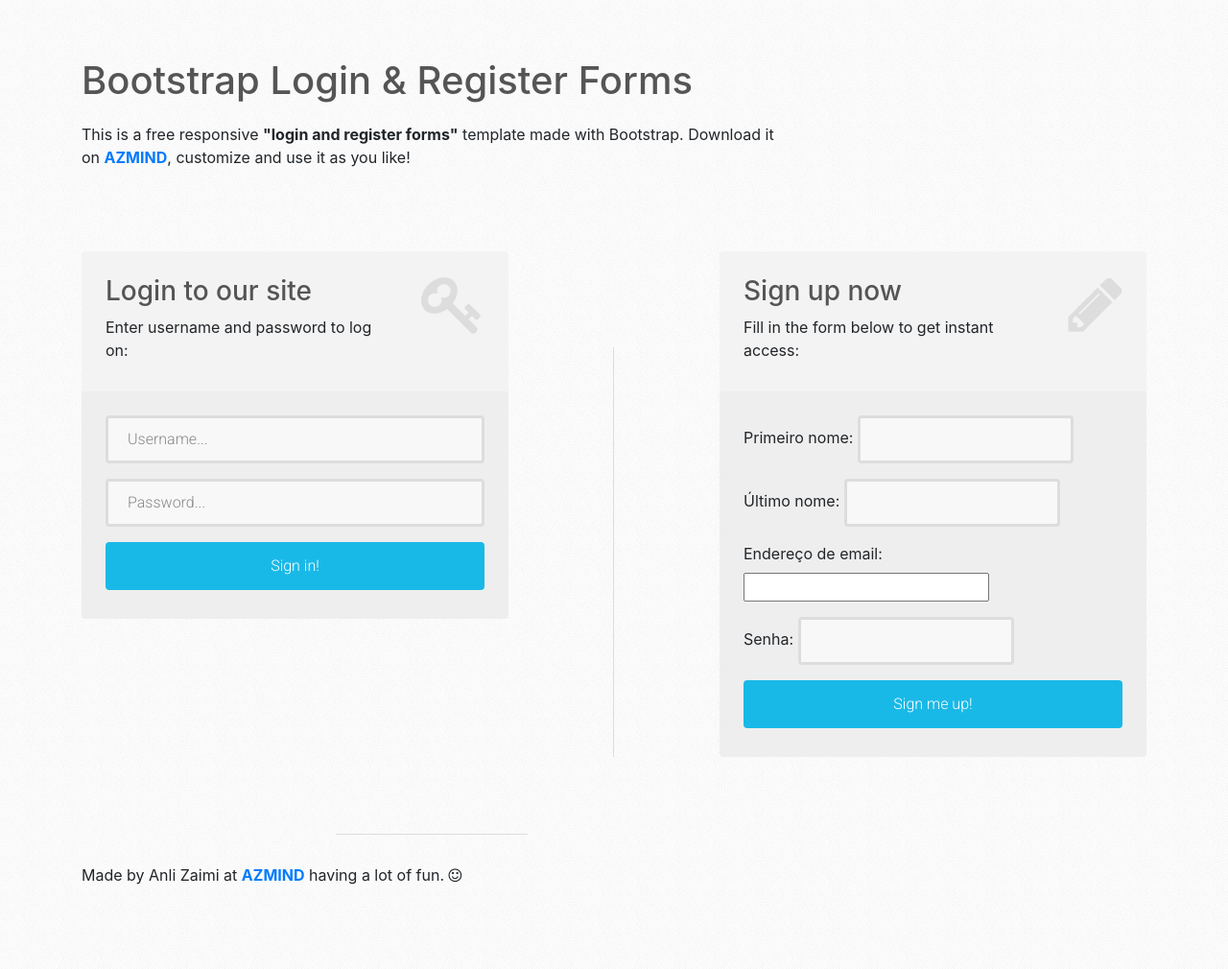
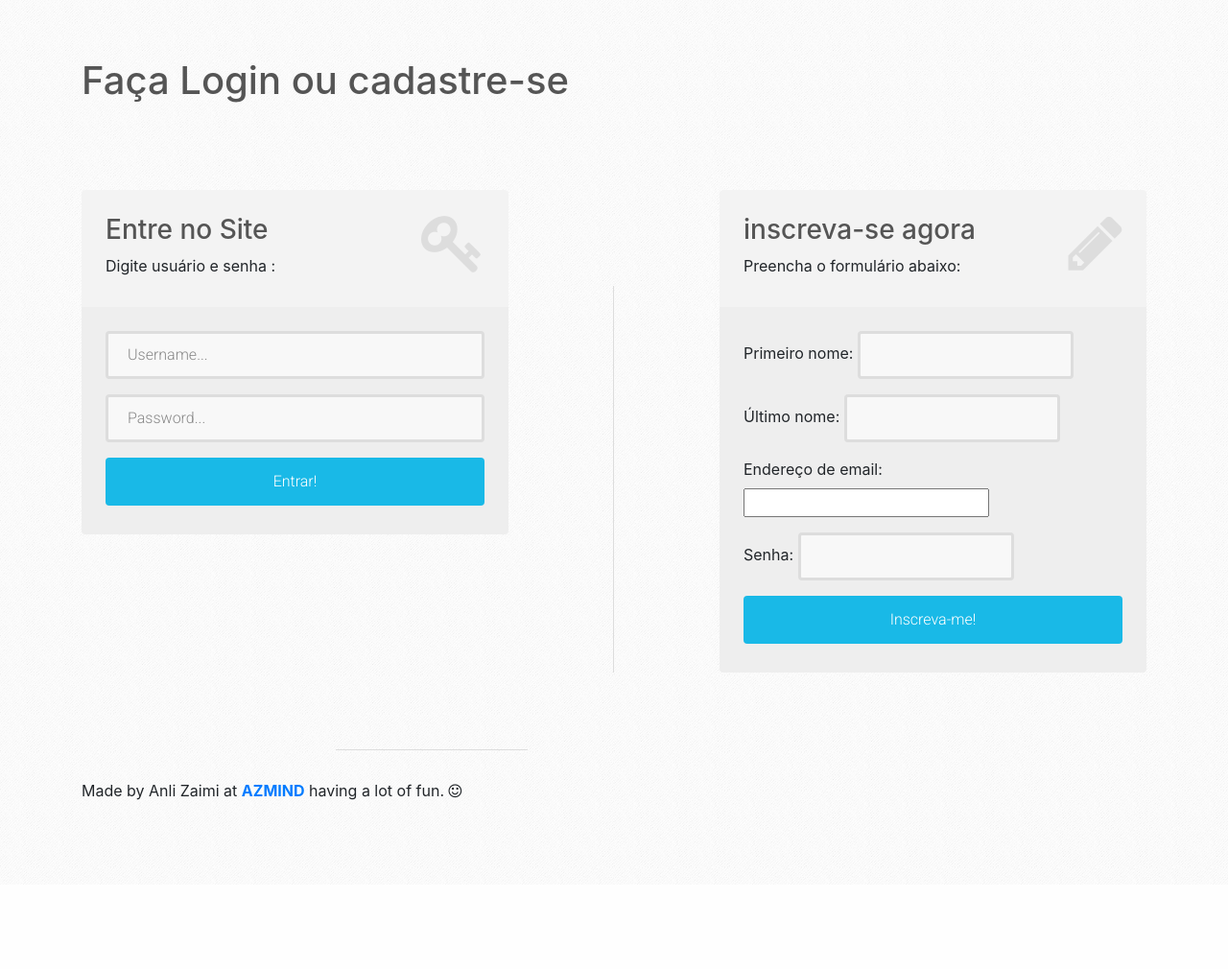
Before and after one commit to brunogomesifrn/pi19carros, a Django app: page /login_cadastro in a window 1280 px wide. Shown: the part 56-1066 px from the top of the page at 96% size. After the commit the page ends 974 px from the top, so only its background shows below. Run offline with Django 3.2, Linux system fonts and the light colour scheme; some libraries are stand-ins or nearby versions.

Commit message:
editei cadastro

```diff
--- a/core/templates/Login_Cadastro.html
+++ b/core/templates/Login_Cadastro.html
@@ -71,13 +71,9 @@
 
                 <div class="row">
                   <div class="col-sm-8 col-sm-offset-2 text">
-                    <h1>Bootstrap Login &amp; Register Forms</h1>
+                    <h1>Faça Login ou cadastre-se</h1>
                     <div class="description">
-                      <p>
-                        This is a free responsive <strong>"login and register forms"</strong> template made with Bootstrap.
-                        Download it on <a href="http://azmind.com" target="_blank"><strong>AZMIND</strong></a>,
-                        customize and use it as you like!
-                      </p>
+
                     </div>
                   </div>
                 </div>
@@ -88,8 +84,8 @@
                     <div class="form-box">
                       <div class="form-top">
                         <div class="form-top-left">
-                          <h3>Login to our site</h3>
-                          <p>Enter username and password to log on:</p>
+                          <h3>Entre no Site</h3>
+                          <p>Digite usuário e senha :</p>
                         </div>
                         <div class="form-top-right">
                           <i class="fa fa-key"></i>
@@ -105,7 +101,7 @@
                             <label class="sr-only" for="form-password">Password</label>
                             <input type="password" name="form-password" placeholder="Password..." class="form-password form-control" id="form-password">
                           </div>
-                          <button type="submit" class="btn">Sign in!</button>
+                          <button type="submit" class="btn">Entrar!</button>
                         </form>
                       </div>
                     </div>
@@ -122,8 +118,8 @@
                     <div class="form-box">
                       <div class="form-top">
                         <div class="form-top-left">
-                          <h3>Sign up now</h3>
-                          <p>Fill in the form below to get instant access:</p>
+                          <h3>inscreva-se agora</h3>
+                          <p>Preencha o formulário abaixo:</p>
                         </div>
                         <div class="form-top-right">
                           <i class="fa fa-pencil"></i>
@@ -133,7 +129,7 @@
                         <form role="form" action="" method="post" class="registration-form">
                           {% csrf_token %}
                           {{ form.as_p }}
-                          <button type="submit" class="btn">Sign me up!</button>
+                          <button type="submit" class="btn">Inscreva-me!</button>
 
                         </form>
                       </div>
```
